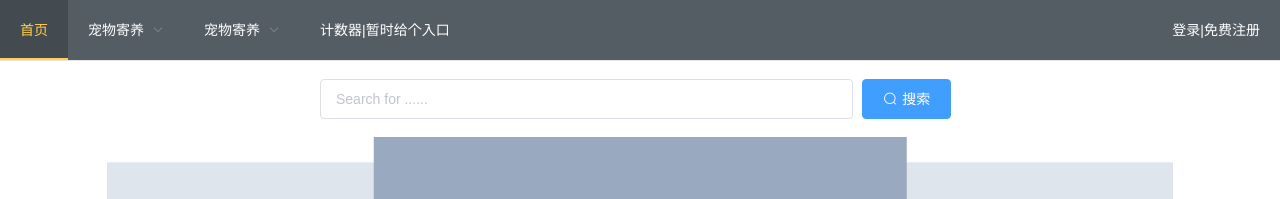
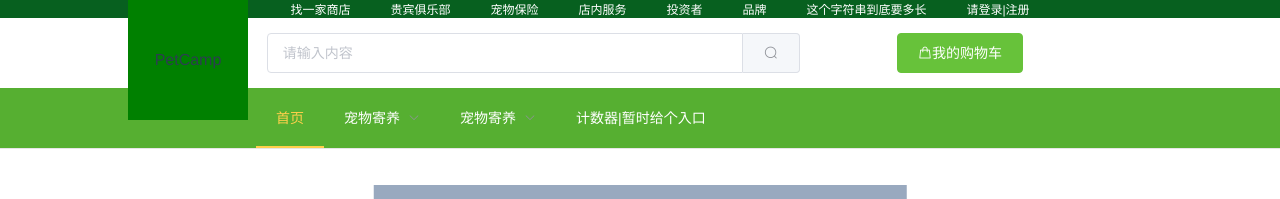
Before and after one commit to smuec2016-BetaCat/PetCamp-FrontEnd, a Vue app: page /#/ in a window 1280 px wide. Shown: the top 199 px of the page. Built offline with nearby package versions, Linux system fonts and the light colour scheme; no server answers.

Commit message:
Components Navigation

```diff
--- a/src/components/FrontPage/FrontPageNav.vue
+++ b/src/components/FrontPage/FrontPageNav.vue
@@ -1,13 +1,37 @@
 <template>
 	<div>
+		<div id="logo">
+			<span>PetCamp</span>
+		</div>
+		<!--顶部导航栏-->
+		<div id="FrontPageNav">
+			<ul v-for="item in nav" :key="item.id">
+				<li v-text="item.msg"></li>
+			</ul>
+		</div>
+		<!--logo和搜索栏-->
+		<el-row id="search">
+			<el-col :span="3" :offset="2"></el-col>
+			<el-col :span="10">
+				<el-input placeholder="请输入内容" v-model="input">
+					<el-button slot="append" icon="el-icon-search"></el-button>
+				</el-input>
+			</el-col>
+			<el-col :span="4" :offset="1">
+				<el-button id="cart" type="success">
+					<i class="el-icon-goods"></i>我的购物车
+				</el-button>
+			</el-col>
+		</el-row>
+		<!--第二导航栏-->
 		<el-menu
 				:default-active="activeIndex2"
 				class="el-menu-demo"
 				mode="horizontal"
-				background-color="#545c64"
+				background-color="#56AF31"
 				text-color="#fff"
 				active-text-color="#ffd04b">
-			<el-menu-item index="1">首页</el-menu-item>
+					<el-menu-item index="1" style="margin-left: 20%">首页</el-menu-item>
 					<el-submenu index="2">
 						<template slot="title">宠物寄养</template>
 						<el-menu-item index="2-1">预约寄养</el-menu-item>
@@ -21,20 +45,8 @@
 						<el-menu-item index="3-3">领养心愿单</el-menu-item>
 					</el-submenu>
 					<el-menu-item index="4" @click="goto">计数器|暂时给个入口</el-menu-item>
-			<el-menu-item index="5" id="login">登录|免费注册</el-menu-item>
-
 		</el-menu>
 		<br>
-		<el-row>
-			<el-col :span="12" :offset="6">
-				<el-col :span="20">
-					<el-input v-model="input" placeholder="Search for ......"></el-input>
-				</el-col>
-				<el-col :span="4">
-					<el-button type="primary" icon="el-icon-search">搜索</el-button>
-				</el-col>
-			</el-col>
-		</el-row>
 		<br>
 	</div>
 
@@ -47,7 +59,16 @@ export default {
         return {
             activeIndex: '1',
             activeIndex2: '1',
-			input:''
+			input:'',
+			nav:[
+				{id:0,msg:"找一家商店"},
+				{id:1,msg:"贵宾俱乐部"},
+				{id:2,msg:"宠物保险"},
+				{id:3,msg:"店内服务"},
+				{id:4,msg:"投资者"},
+				{id:5,msg:"品牌"},
+				{id:6,msg:"这个字符串到底要多长"},
+                {id:7,msg:"请登录|注册"}]
         }
     },
 	methods:{
@@ -65,4 +86,42 @@ export default {
 #login{
 	float: right;
 }
+#FrontPageNav{
+	background-color: #07601F;
+}
+#FrontPageNav ul{
+	margin: 0;
+	display: inline-block;
+	color: #fff;
+	font-size: 12px;
+}
+#FrontPageNav ul li{
+	list-style: none;
+}
+#logo{
+	background-color: green;
+	width: 120px;
+	height: 120px;
+	display: flex;
+	z-index: 999;
+	position: absolute;
+	margin-left: 10%;
+}
+#logo span{
+	margin: auto;
+}
+#search{
+	display: flex;
+	height: 70px;
+}
+#search .el-col{
+	display: flex;
+}
+#search .el-col #cart{
+	margin: auto;
+}
+#search .el-col .el-input{
+	margin: auto;
+}
+
 </style>
```
Lines whose indentation alone changed are shown as unchanged.
